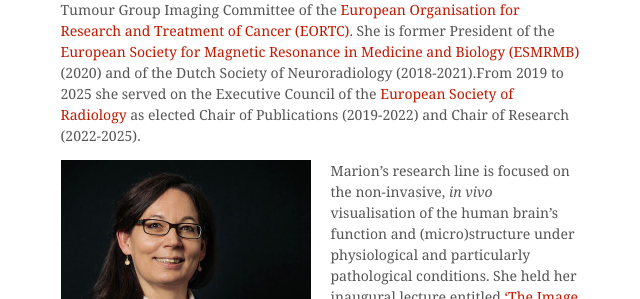
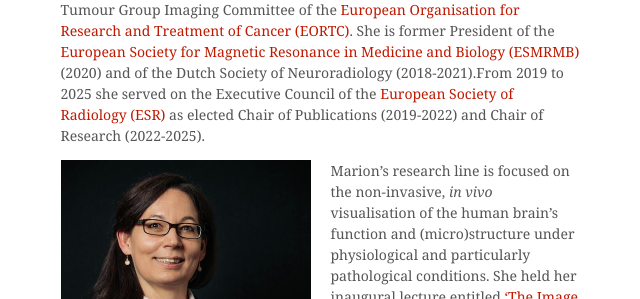
Before and after one commit to marionsmits/marionsmits.github.io, a Jekyll site: the page built from index.md, in a window 1280 px wide. Shown: the part 819-1118 px from the top of the page, without its empty margins (92-732 px from the left). Built offline with Jekyll 4.4.1, drawn with Linux system fonts in a browser that asks for light colours.

Commit message:
Update index.md

```diff
--- a/index.md
+++ b/index.md
@@ -8,7 +8,7 @@ Marion also holds an honorary appointment as Professor of Neuroradiology at Delf
 
 <iframe width="520" height="292" src="https://www.youtube.com/embed/Uh0PP_RP5_Q?controls=0" title="Introduction Medical Delta professor Marion Smits" frameborder="0" allow="accelerometer; autoplay; clipboard-write; encrypted-media; gyroscope; picture-in-picture" allowfullscreen></iframe>
 
-<br>Marion is Chair of Research and International Relations and board member of the Radiological Society of the Netherlands, and Past-Chair of the Brain Tumour Group Imaging Committee of the [European Organisation for Research and Treatment of Cancer (EORTC)](http://www.eortc.org). She is former President of the [European Society for Magnetic Resonance in Medicine and Biology (ESMRMB)](https://www.esmrmb.org) (2020) and of the Dutch Society of Neuroradiology (2018-2021).From 2019 to 2025 she served on the Executive Council of the [European Society of Radiology](myesr.org) as elected Chair of Publications (2019-2022) and Chair of Research (2022-2025).
+<br>Marion is Chair of Research and International Relations and board member of the Radiological Society of the Netherlands, and Past-Chair of the Brain Tumour Group Imaging Committee of the [European Organisation for Research and Treatment of Cancer (EORTC)](http://www.eortc.org). She is former President of the [European Society for Magnetic Resonance in Medicine and Biology (ESMRMB)](https://www.esmrmb.org) (2020) and of the Dutch Society of Neuroradiology (2018-2021).From 2019 to 2025 she served on the Executive Council of the [European Society of Radiology (ESR)](myesr.org) as elected Chair of Publications (2019-2022) and Chair of Research (2022-2025).
 
 <a href="Marion2019-2698px.jpg"><img src="Marion2019-500px.jpg" class="portrait" alt="Marion Smits"></a>
 
```
